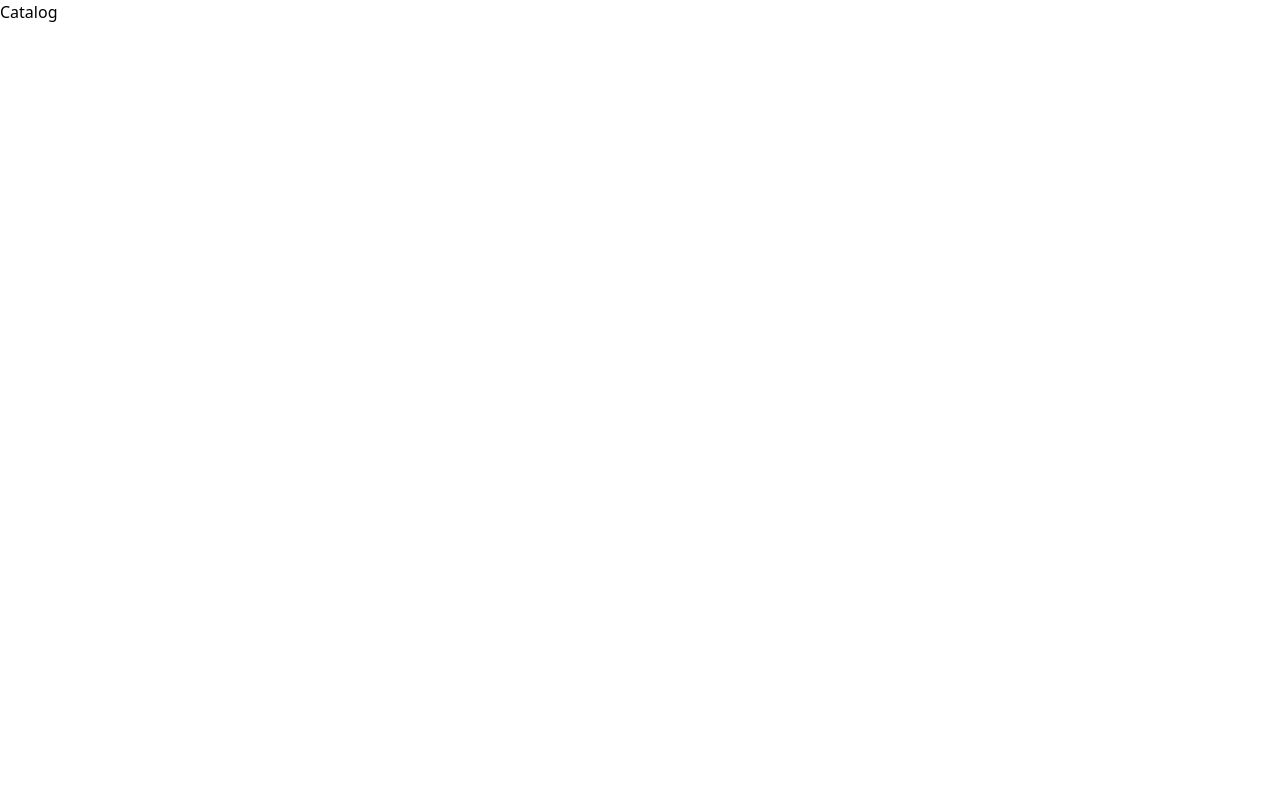
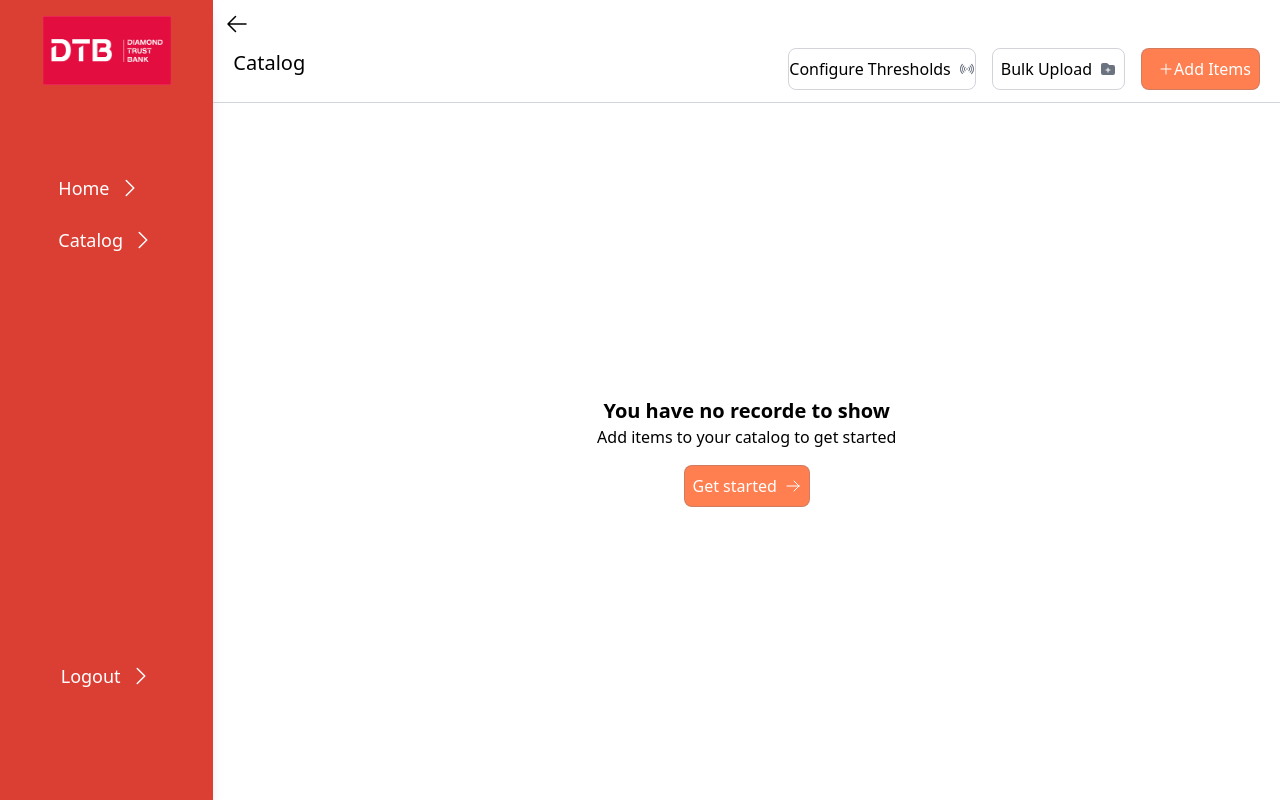
Before and after one commit to Barbra-Mududa/catalog, a React (Create React App) app: page /catalog in a window 1280 px wide. Built offline with nearby package versions, Linux system fonts and the light colour scheme.

Commit message:
feat: add catalog home page features

```diff
--- a/src/pages/Catalog.jsx
+++ b/src/pages/Catalog.jsx
@@ -1,9 +1,24 @@
-import React from 'react'
+// Catalog.js
+import React from 'react';
+import { ArrowRightIcon } from '@heroicons/react/24/outline';
+import Layout from '../components/layout/Layout';
 
 const Catalog = () => {
   return (
-    <div>Catalog</div>
-  )
+    <Layout>
+      <div className="flex flex-col flex-grow justify-center items-center h-full"> {/* Adjust styles here */}
+        <div className='font-lato'>
+          <h2 className='text-xl font-semibold text-center'>You have no recorde to show</h2>
+          <p className='text-base font-normal text-center'>Add items to your catalog to get started</p>
+        </div>
+        <button
+          className='w-250 mt-4 flex items-center  border border-gray-500 border-solid border-opacity-30 rounded-lg p-2 bg-secondary text-white'>
+            Get started
+            <ArrowRightIcon className='w-4 h-4 ml-2 ' />
+        </button>
+      </div>
+    </Layout>
+  );
 }
 
-export default Catalog
+export default Catalog;
```
